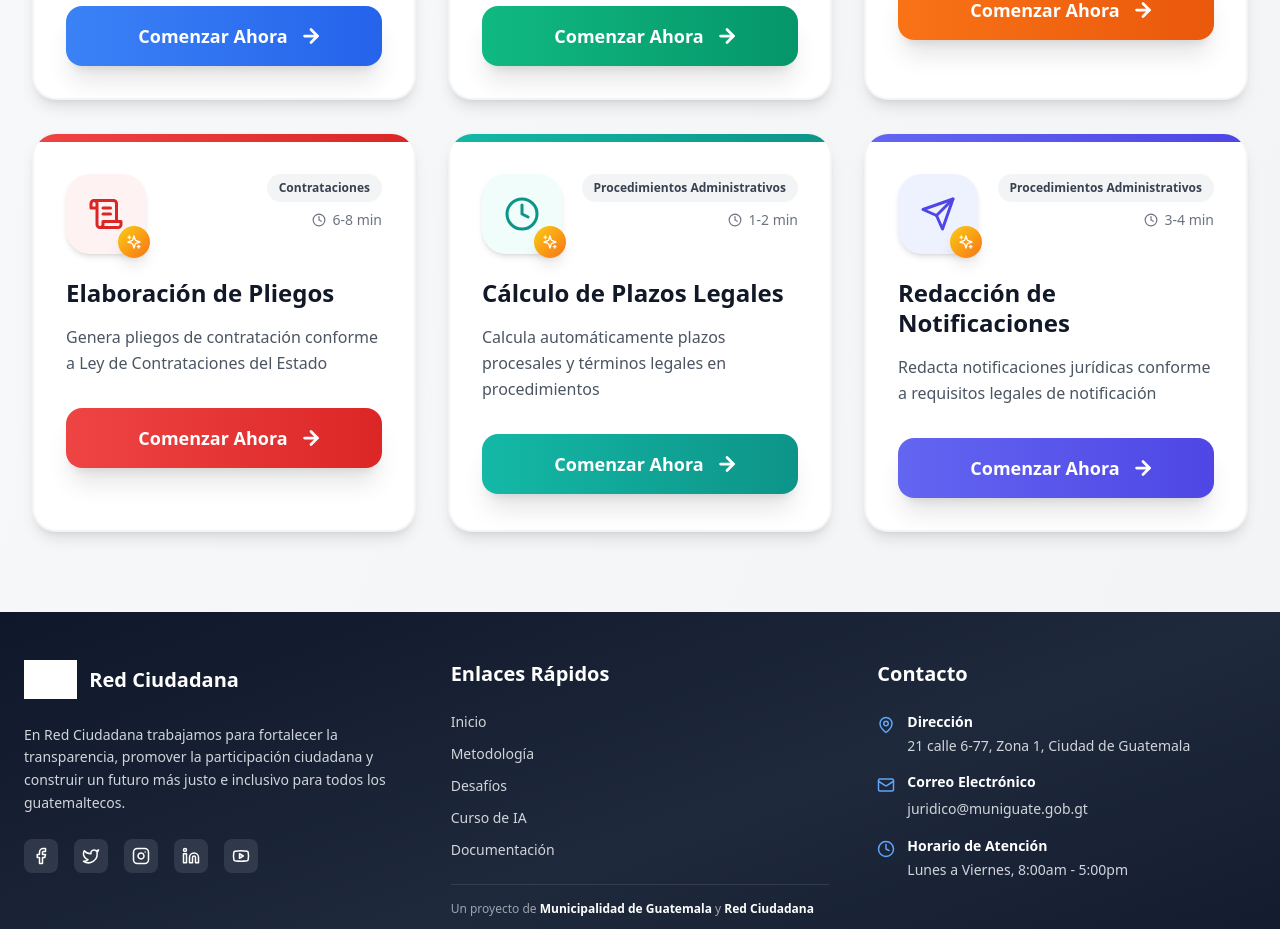
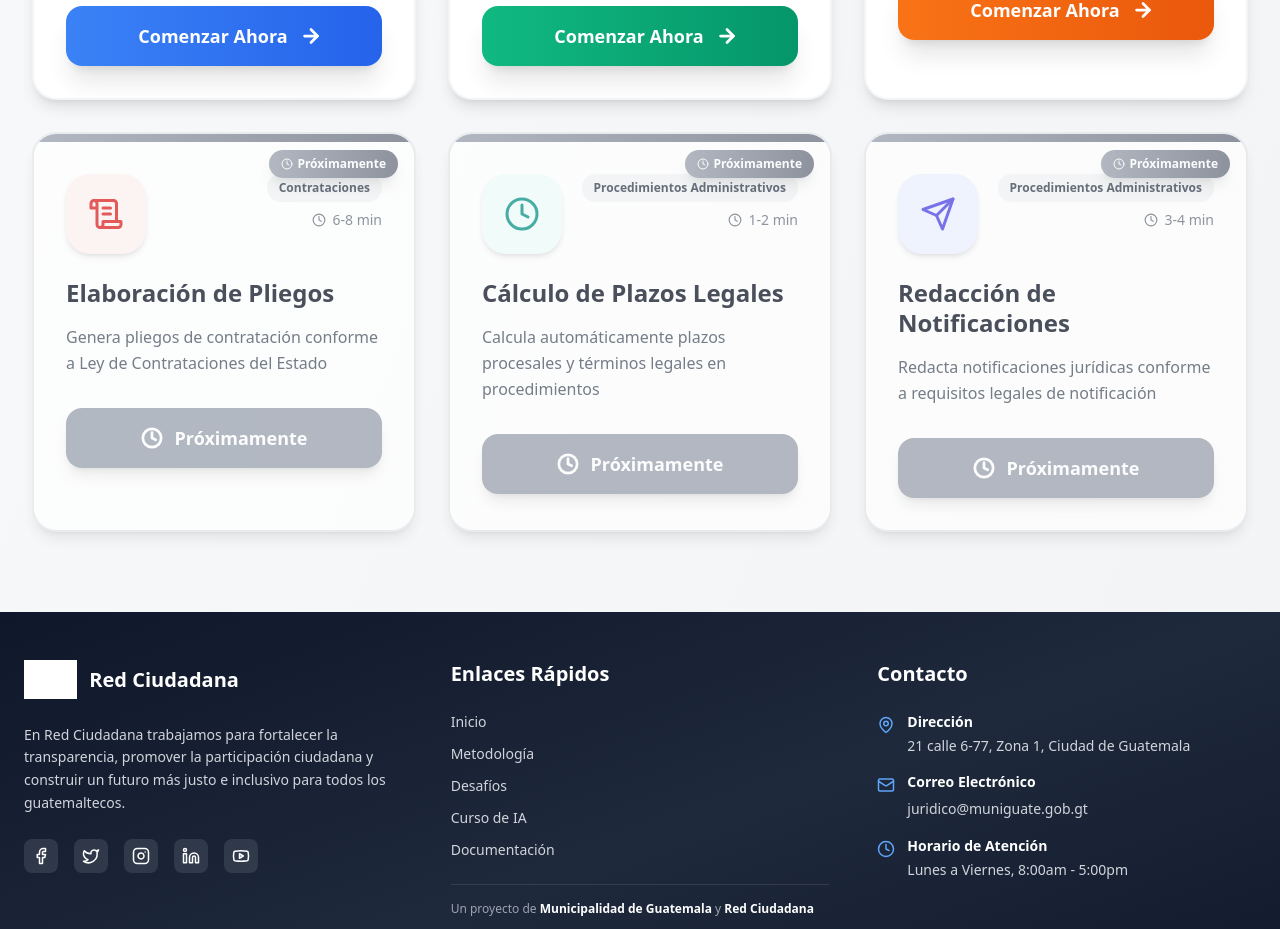
Before and after one commit to RedCiudadana/IA_Municipalidad, a React (Vite) app: page / in a window 1280 px wide. Shown: the part 2398-3327 px from the top of the page. Built offline with nearby package versions, Linux system fonts and the light colour scheme; no server answers; grey boxes are pictures that could not be loaded.

Commit message:
Updated Dashboard.tsx

```diff
--- a/src/pages/Dashboard.tsx
+++ b/src/pages/Dashboard.tsx
@@ -41,7 +41,8 @@ const Dashboard: React.FC<DashboardProps> = ({ usuario }) => {
       categoria: 'Asesoría Jurídica',
       tiempo: '2-3 min',
       popular: true,
-      ruta: '/agentes/oficios'
+      ruta: '/agentes/oficios',
+      proximamente: false
     },
     {
       id: 'dictamenes-juridicos',
@@ -54,7 +55,8 @@ const Dashboard: React.FC<DashboardProps> = ({ usuario }) => {
       categoria: 'Asesoría Jurídica',
       tiempo: '5-7 min',
       popular: true,
-      ruta: '/agentes/memos'
+      ruta: '/agentes/memos',
+      proximamente: false
     },
     {
       id: 'revision-contratos',
@@ -66,7 +68,8 @@ const Dashboard: React.FC<DashboardProps> = ({ usuario }) => {
       iconColor: 'text-orange-600',
       categoria: 'Contrataciones',
       tiempo: '4-6 min',
-      ruta: '/agentes/cartas'
+      ruta: '/agentes/cartas',
+      proximamente: false
     },
     {
       id: 'elaboracion-pliegos',
@@ -78,7 +81,8 @@ const Dashboard: React.FC<DashboardProps> = ({ usuario }) => {
       iconColor: 'text-red-600',
       categoria: 'Contrataciones',
       tiempo: '6-8 min',
-      ruta: '/agentes/minutas'
+      ruta: '/agentes/minutas',
+      proximamente: true
     },
     {
       id: 'calculo-plazos',
@@ -90,7 +94,8 @@ const Dashboard: React.FC<DashboardProps> = ({ usuario }) => {
       iconColor: 'text-teal-600',
       categoria: 'Procedimientos Administrativos',
       tiempo: '1-2 min',
-      ruta: '/agentes/resumenes'
+      ruta: '/agentes/resumenes',
+      proximamente: true
     },
     {
       id: 'redaccion-notificaciones',
@@ -102,7 +107,8 @@ const Dashboard: React.FC<DashboardProps> = ({ usuario }) => {
       iconColor: 'text-indigo-600',
       categoria: 'Procedimientos Administrativos',
       tiempo: '3-4 min',
-      ruta: '/agentes/analisis'
+      ruta: '/agentes/analisis',
+      proximamente: true
     }
   ];
 
@@ -293,9 +299,13 @@ const Dashboard: React.FC<DashboardProps> = ({ usuario }) => {
             return (
               <div
                 key={agente.id}
-                className="group bg-white rounded-3xl shadow-lg hover:shadow-2xl transition-all duration-500 border-2 border-gray-100 hover:border-gray-200 transform hover:-translate-y-2 overflow-hidden cursor-pointer relative"
+                className={`group bg-white rounded-3xl shadow-lg transition-all duration-500 border-2 overflow-hidden relative ${
+                  agente.proximamente
+                    ? 'border-gray-200 opacity-75'
+                    : 'hover:shadow-2xl border-gray-100 hover:border-gray-200 transform hover:-translate-y-2 cursor-pointer'
+                }`}
               >
-                {agente.popular && (
+                {agente.popular && !agente.proximamente && (
                   <div className="absolute top-4 right-4 z-10">
                     <div className="bg-gradient-to-r from-yellow-400 to-orange-500 text-white px-3 py-1.5 rounded-full text-xs font-bold shadow-lg flex items-center space-x-1">
                       <Sparkles size={12} />
@@ -303,19 +313,29 @@ const Dashboard: React.FC<DashboardProps> = ({ usuario }) => {
                     </div>
                   </div>
                 )}
+                {agente.proximamente && (
+                  <div className="absolute top-4 right-4 z-10">
+                    <div className="bg-gradient-to-r from-gray-400 to-gray-500 text-white px-3 py-1.5 rounded-full text-xs font-bold shadow-lg flex items-center space-x-1">
+                      <Clock size={12} />
+                      <span>Próximamente</span>
+                    </div>
+                  </div>
+                )}
                 {/* Header with gradient */}
-                <div className={`h-2 bg-gradient-to-r ${agente.color}`}></div>
+                <div className={`h-2 bg-gradient-to-r ${agente.proximamente ? 'from-gray-400 to-gray-500' : agente.color}`}></div>
 
                 <div className="p-8">
                   {/* Icon and Category */}
                   <div className="flex items-start justify-between mb-6">
                     <div className="relative">
-                      <div className={`w-20 h-20 ${agente.bgColor} rounded-3xl flex items-center justify-center shadow-md group-hover:shadow-xl transition-all duration-300 group-hover:scale-110`}>
+                      <div className={`w-20 h-20 ${agente.bgColor} rounded-3xl flex items-center justify-center shadow-md ${!agente.proximamente && 'group-hover:shadow-xl transition-all duration-300 group-hover:scale-110'}`}>
                         <IconoComponente size={36} className={agente.iconColor} strokeWidth={2} />
                       </div>
+                      {!agente.proximamente && (
                         <div className="absolute -bottom-1 -right-1 w-8 h-8 bg-gradient-to-br from-yellow-400 to-orange-500 rounded-full flex items-center justify-center shadow-lg">
                           <Sparkles size={16} className="text-white" />
                         </div>
+                      )}
                     </div>
                     <div className="text-right">
                       <span className="inline-block bg-gray-100 text-gray-700 text-xs font-semibold px-3 py-1.5 rounded-full mb-2">
@@ -338,6 +358,15 @@ const Dashboard: React.FC<DashboardProps> = ({ usuario }) => {
                   </p>
 
                   {/* Action Button */}
+                  {agente.proximamente ? (
+                    <button
+                      disabled
+                      className="w-full bg-gray-400 text-white px-6 py-4 rounded-2xl font-bold text-lg shadow-lg cursor-not-allowed flex items-center justify-center space-x-3"
+                    >
+                      <Clock size={22} strokeWidth={3} />
+                      <span>Próximamente</span>
+                    </button>
+                  ) : (
                     <button
                       onClick={() => navigate(agente.ruta)}
                       className={`w-full bg-gradient-to-r ${agente.color} hover:shadow-2xl text-white px-6 py-4 rounded-2xl transition-all duration-300 font-bold text-lg shadow-xl transform group-hover:scale-105 flex items-center justify-center space-x-3 relative overflow-hidden group/button`}
@@ -346,6 +375,7 @@ const Dashboard: React.FC<DashboardProps> = ({ usuario }) => {
                       <span className="relative">Comenzar Ahora</span>
                       <ArrowRight size={22} className="relative group-hover:translate-x-2 transition-transform duration-300" strokeWidth={3} />
                     </button>
+                  )}
                 </div>
               </div>
             );
```
Lines whose indentation alone changed are shown as unchanged.
